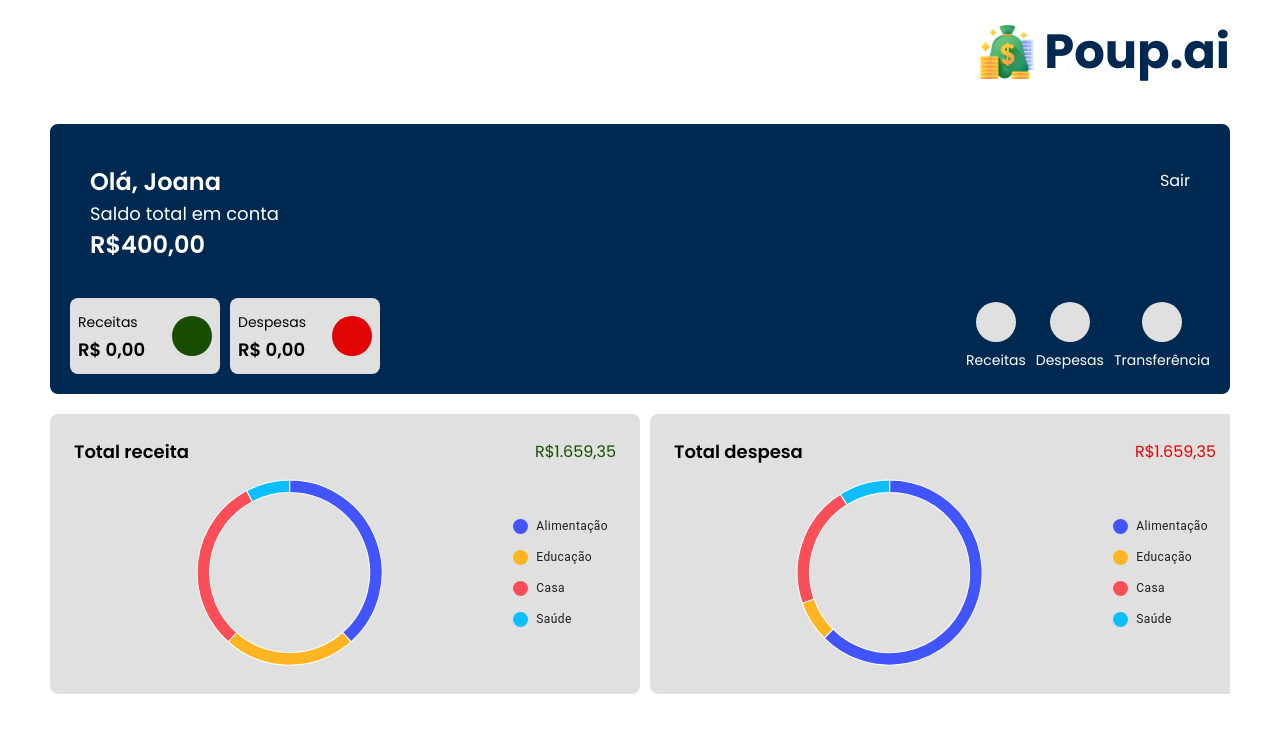
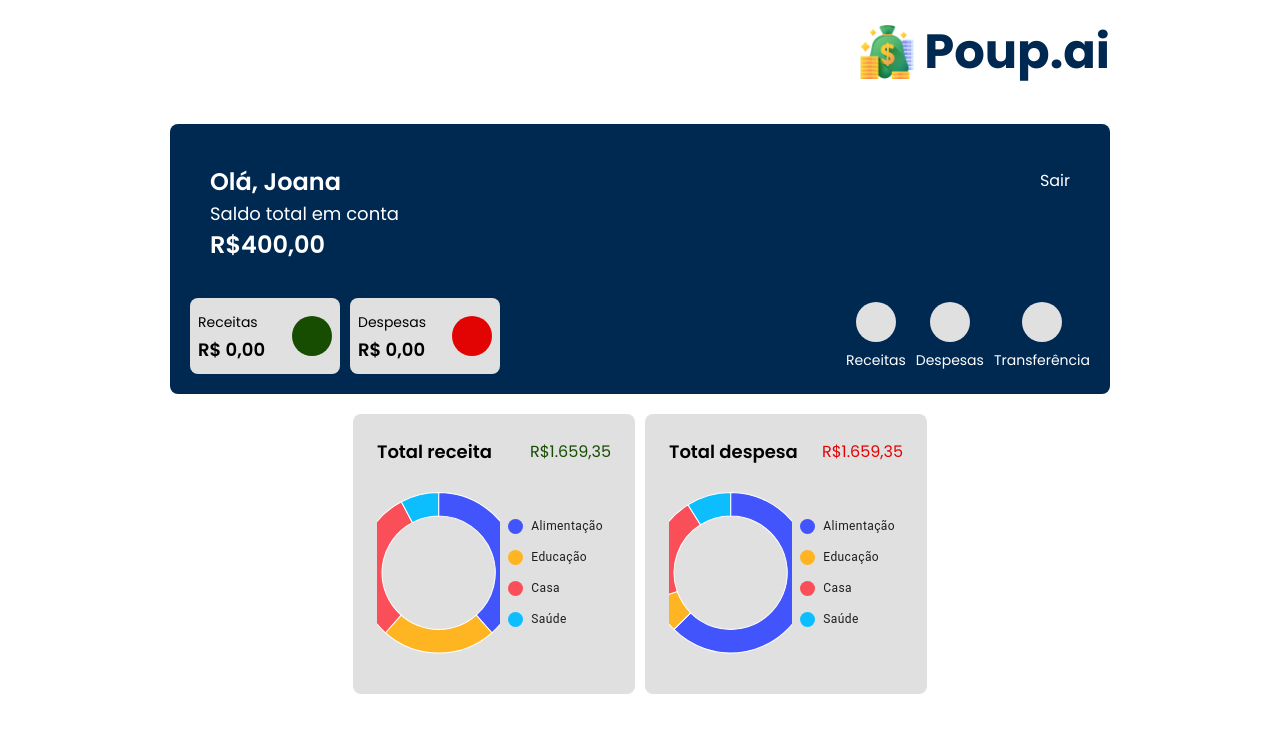
Before and after one commit to Douglass1981/FIAP-Fase1, a Next.js app: page /home in a window 1280 px wide. Shown: the top 732 px of the page. Built offline with nearby package versions, Linux system fonts and the light colour scheme; some icons are missing.

Commit message:
feat(scss): add desktop breakpoint

```diff
--- a/src/app/home/home.styles.module.scss
+++ b/src/app/home/home.styles.module.scss
@@ -222,6 +222,7 @@
             color: $white;
             border-radius: .5rem;
 
+
             .account-balance-text {
                 @include font-heading-4;
             }
@@ -248,48 +249,26 @@
 
         .graph-details-card {
             flex: 0 0 50%;
-            scroll-snap-align: center;
-            background-color: $gray-300;
-            border-radius: 0.5rem;
             padding: 1.5rem 1.5rem;
-            display: flex;
-            flex-direction: column;
-            height: 17.5rem;
 
         }
 
-        .graph-details {
-            display: flex;
-            justify-content: space-between;
-            align-items: center;
-            margin-bottom: 0.625rem;
+
+    }
+}
+
+@include respond(lg) {
+    .home {
+        padding: 0rem 10.625rem;
+    }
+    .graph-details-container {
+        @include flex-center;
+
+        .graph-details-card {
+            flex: 0 0 30%;
 
         }
 
-        .title-graph-details {
-            @include font-heading-6;
-        }
-
-        .balance {
-            @include font-body-2;
-        }
-
-        .income {
-            color: $green-normal;
-        }
-
-        .expenses {
-            color: $red-normal;
-        }
-
-        .graph {
-            flex-grow: 1;
-            display: flex;
-            justify-content: center;
-            align-items: center;
-            height: 100%;
-            width: 100%;
-        }
 
     }
 }
```
